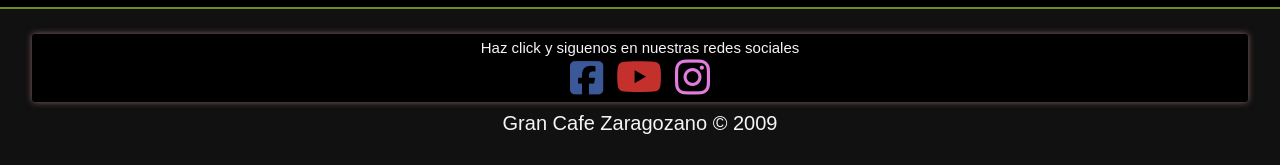
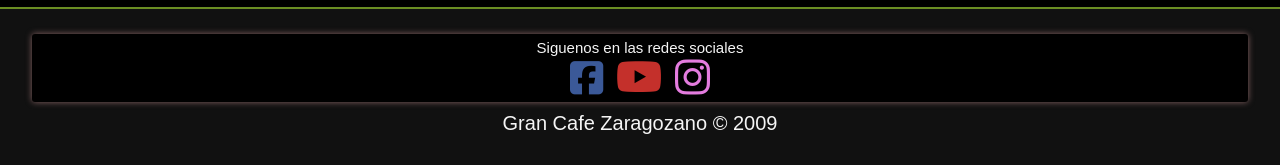
Before and after one commit to bernargracia/pruebagcz, a plain HTML site: page galeria.html in a window 1280 px wide. Shown: the part 1288-1453 px from the top of the page. Drawn offline with Linux system fonts and the light colour scheme.

Commit message:
Update galeria.html

```diff
--- a/galeria.html
+++ b/galeria.html
@@ -110,7 +110,7 @@
     <footer>
         <div class="contenedor">
             <div class="sociales">
-                <P>Haz click y siguenos en nuestras redes sociales</P>
+                <P>Siguenos en las redes sociales</P>
                 <a class="fab fa-facebook-square" href="https://es-es.facebook.com/grancafezaragozanozgz/"target="none"></a>
                 <a class="fab fa-youtube" href="https://www.youtube.com/watch?v=gxwMnzY9ofg"target="none"></a>
                 <a class="fab fa-instagram" href="https://www.instagram.com/grancafezaragozano/"target="none"></a>
```
